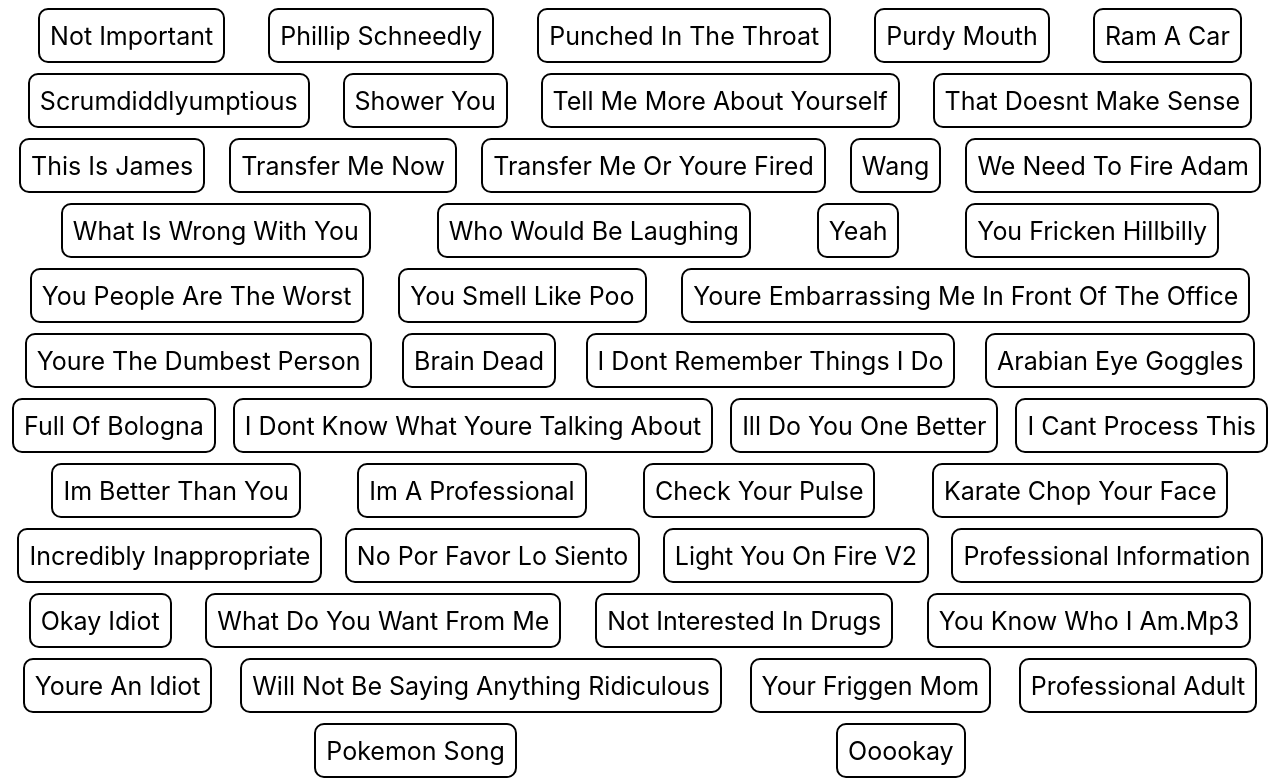
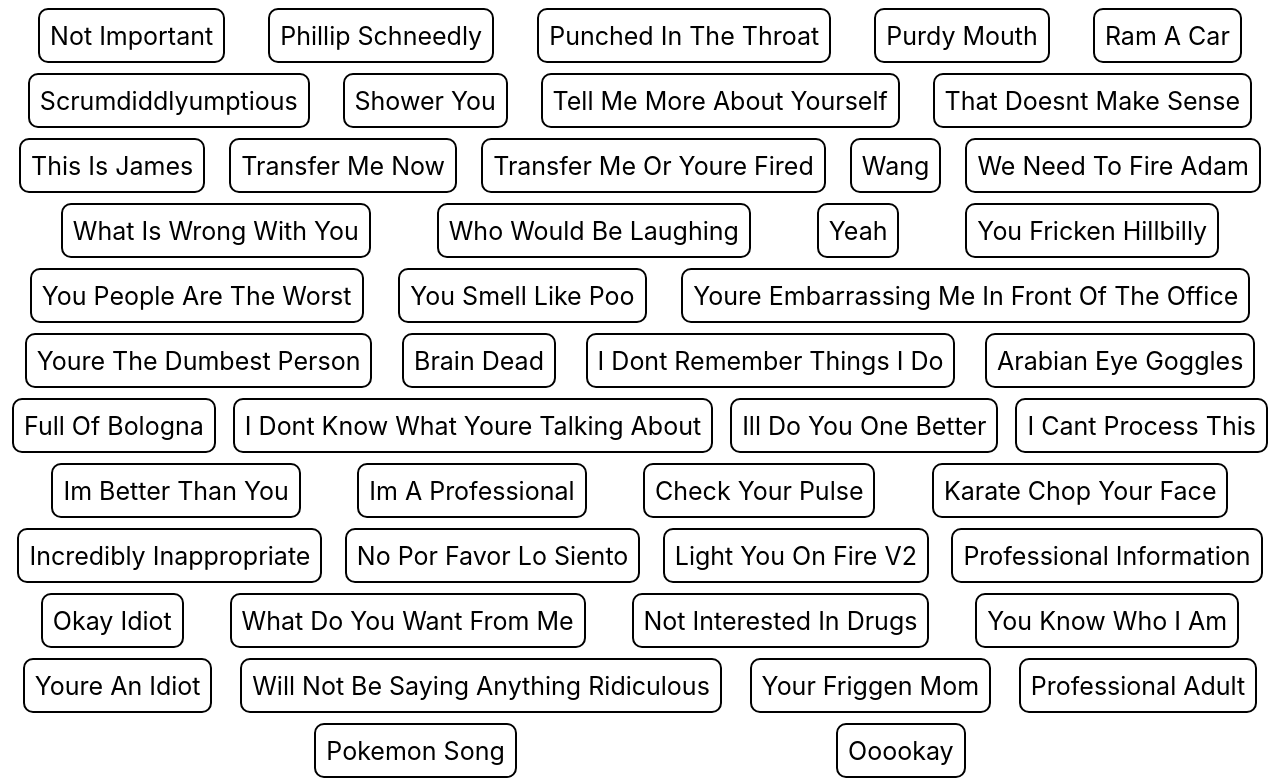
Before and after one commit to adamrpostjr/JamesSoundBoard, a Svelte app: page / in a window 1280 px wide. Shown: the part 477-1260 px from the top of the page. Built offline with nearby package versions, Linux system fonts and the light colour scheme.

Commit message:
Removed MP3 from one button

```diff
--- a/src/App.svelte
+++ b/src/App.svelte
@@ -72,7 +72,7 @@
   <Button sound="/static-sounds/okay_idiot.mp3">okay idiot</Button>
   <Button sound="/static-sounds/what_do_you_want_from_me.mp3">what do you want from me</Button>
   <Button sound="/static-sounds/not_interested_in_drugs.mp3">not interested in drugs</Button>
-  <Button sound="/static-sounds/you_know_who_i_am.mp3">you know who i am.mp3</Button>
+  <Button sound="/static-sounds/you_know_who_i_am.mp3">you know who i am</Button>
   <Button sound="/static-sounds/youre_an_idiot.mp3">youre an idiot</Button>
   <Button sound="/static-sounds/will_not_be_saying_anything_ridiculous.mp3">will not be saying anything ridiculous</Button>
   <Button sound="/static-sounds/your_friggen_mom.mp3">your friggen mom</Button>
```
